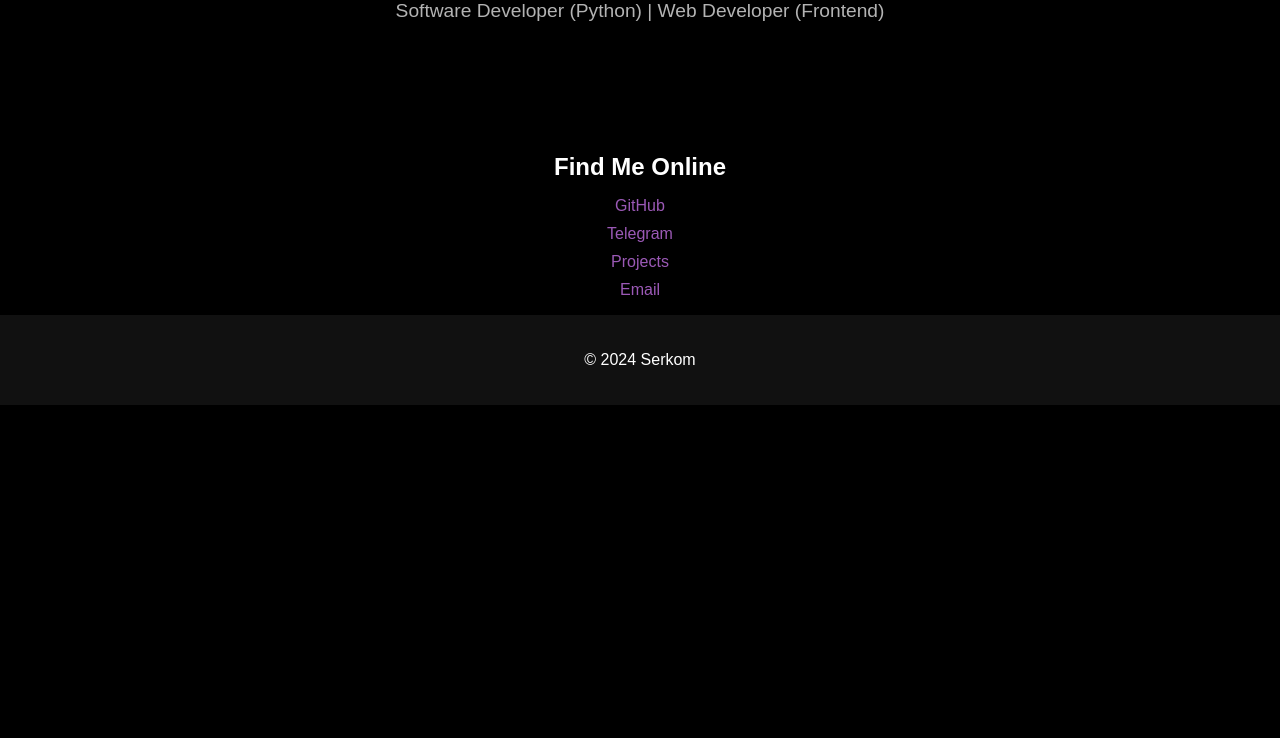
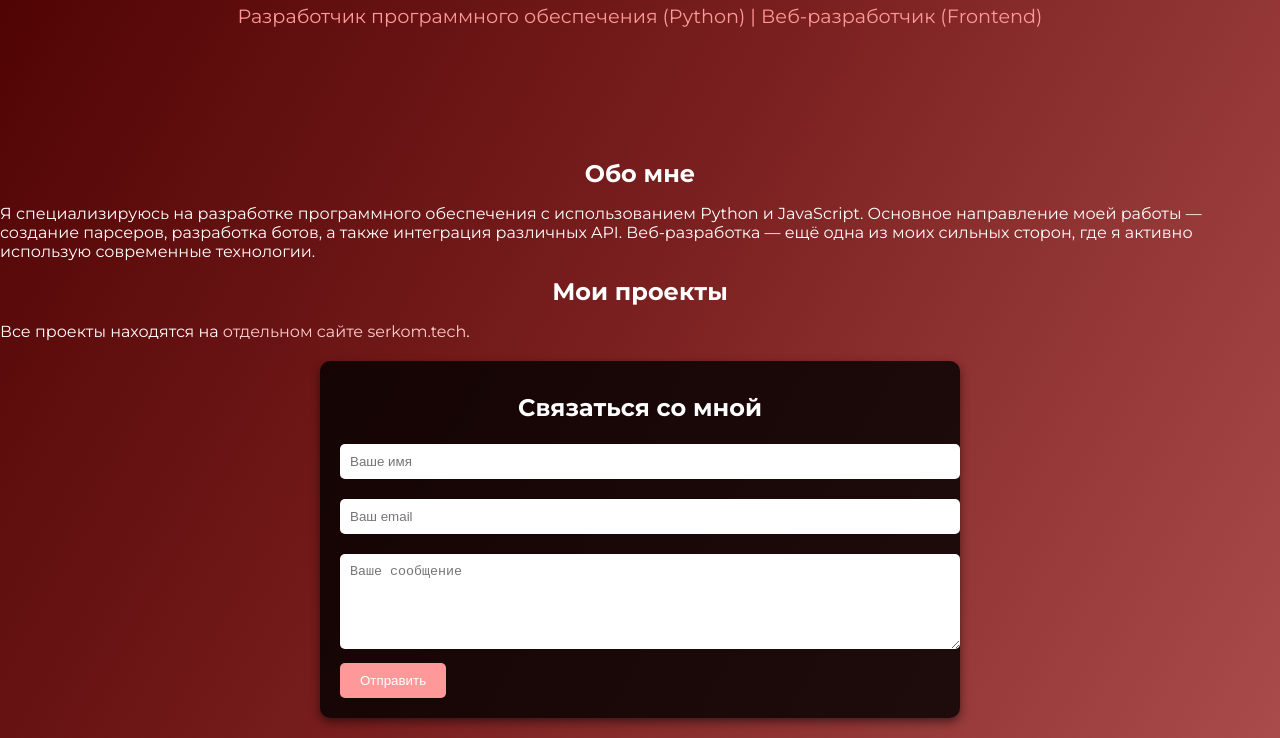
Before and after one commit to Serkom2000/Serkom2000.github.io, a plain HTML site: page index.html in a window 1280 px wide. Shown: the part 185-923 px from the top of the page. Before the commit the page ends 800 px from the top, so only its background shows below. Drawn offline with Linux system fonts and the light colour scheme.

Commit message:
Update index.html
Updated design

```diff
--- a/index.html
+++ b/index.html
@@ -1,16 +1,18 @@
 <!DOCTYPE html>
-<html lang="en">
+<html lang="ru">
 <head>
   <meta charset="UTF-8">
   <meta name="viewport" content="width=device-width, initial-scale=1.0">
-  <title>Serkom - Software Developer</title>
+  <title>Serkom - Разработчик</title>
   <style>
-    /* Global styles */
+    /* Основные стили */
+    @import url('https://fonts.googleapis.com/css2?family=Montserrat:wght@400;700&display=swap');
+
     body {
       margin: 0;
-      font-family: 'Arial', sans-serif;
+      font-family: 'Montserrat', sans-serif;
+      background: linear-gradient(120deg, #4b0000, #7a1f1f, #aa4b4b);
       color: #ffffff;
-      background: #000000;
       overflow-x: hidden;
       scroll-behavior: smooth;
     }
@@ -22,13 +24,13 @@
     }
 
     a {
-      color: #9b59b6;
+      color: #ffcccb;
       text-decoration: none;
       transition: color 0.3s ease;
     }
 
     a:hover {
-      color: #d3a4ff;
+      color: #ffd6d6;
     }
 
     .header {
@@ -38,26 +40,16 @@
 
     .subtitle {
       font-size: 1.2em;
-      color: #b3b3b3;
-    }
-
-    .links ul {
-      list-style: none;
-      padding: 0;
-      text-align: center;
-    }
-
-    .links li {
-      margin: 10px 0;
+      color: #ff9999;
     }
 
     footer {
       text-align: center;
       padding: 20px;
-      background: #111111;
+      background: rgba(0, 0, 0, 0.8);
     }
 
-    /* Animation */
+    /* Анимация текста */
     .animate-text {
       font-size: 2.5em;
       animation: fadeIn 2s ease-out;
@@ -73,39 +65,64 @@
         transform: translateY(0);
       }
     }
+
+    /* Форма обратной связи */
+    .contact-form {
+      max-width: 600px;
+      margin: 20px auto;
+      padding: 20px;
+      background: rgba(0, 0, 0, 0.8);
+      border-radius: 10px;
+      box-shadow: 0 4px 10px rgba(0, 0, 0, 0.5);
+    }
+
+    .contact-form input,
+    .contact-form textarea {
+      width: 100%;
+      padding: 10px;
+      margin: 10px 0;
+      border: none;
+      border-radius: 5px;
+    }
+
+    .contact-form button {
+      background: #ff9999;
+      color: #fff;
+      padding: 10px 20px;
+      border: none;
+      border-radius: 5px;
+      cursor: pointer;
+      transition: background 0.3s ease;
+    }
+
+    .contact-form button:hover {
+      background: #ff6666;
+    }
   </style>
 </head>
 <body>
   <header class="header">
     <h1 class="animate-text">Serkom (Сергей Комаров)</h1>
-    <p class="subtitle">Software Developer (Python) | Web Developer (Frontend)</p>
+    <p class="subtitle">Разработчик программного обеспечения (Python) | Веб-разработчик (Frontend)</p>
   </header>
   <main>
-    <section class="links">
-      <h2>Find Me Online</h2>
-      <ul>
-        <li><a href="https://github.com/serkom2000" target="_blank">GitHub</a></li>
-        <li><a href="https://t.me/ishakus" target="_blank">Telegram</a></li>
-        <li><a href="https://serkom.tech" target="_blank">Projects</a></li>
-        <li><a href="mailto:serkom10@gmail.com">Email</a></li>
-      </ul>
+    <section class="about">
+      <h2>Обо мне</h2>
+      <p>Я специализируюсь на разработке программного обеспечения с использованием Python и JavaScript. Основное направление моей работы — создание парсеров, разработка ботов, а также интеграция различных API. Веб-разработка — ещё одна из моих сильных сторон, где я активно использую современные технологии.</p>
+    </section>
+    <section class="projects">
+      <h2>Мои проекты</h2>
+      <p>Все проекты находятся на <a href="https://serkom.tech" target="_blank">отдельном сайте serkom.tech</a>.</p>
+    </section>
+    <section class="contact-form">
+      <h2>Связаться со мной</h2>
+      <form action="https://formspree.io/f/your-email" method="POST">
+        <input type="text" name="name" placeholder="Ваше имя" required>
+        <input type="email" name="email" placeholder="Ваш email" required>
+        <textarea name="message" placeholder="Ваше сообщение" rows="5" required></textarea>
+        <button type="submit">Отправить</button>
+      </form>
     </section>
   </main>
-  <footer>
-    <p>&copy; 2024 Serkom</p>
-  </footer>
-  <script>
-    // Smooth scroll for anchor links
-    document.querySelectorAll('a').forEach(anchor => {
-      anchor.addEventListener('click', function (e) {
-        if (this.getAttribute('href').startsWith('#')) {
-          e.preventDefault();
-          document.querySelector(this.getAttribute('href')).scrollIntoView({
-            behavior: 'smooth'
-          });
-        }
-      });
-    });
-  </script>
 </body>
 </html>
```
